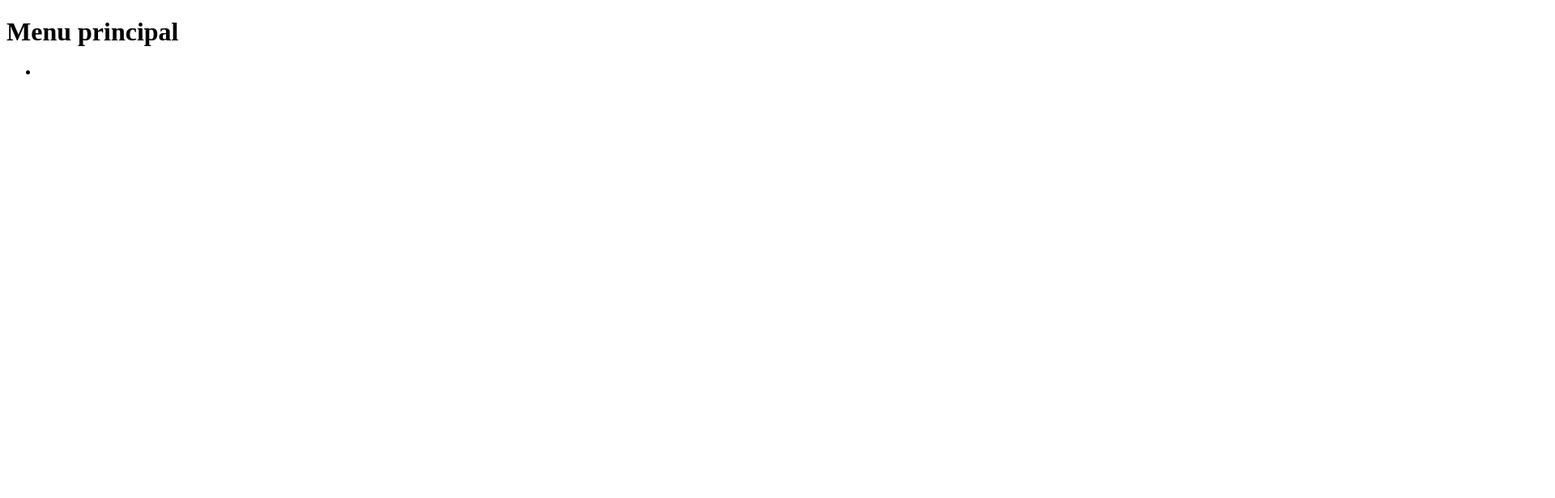
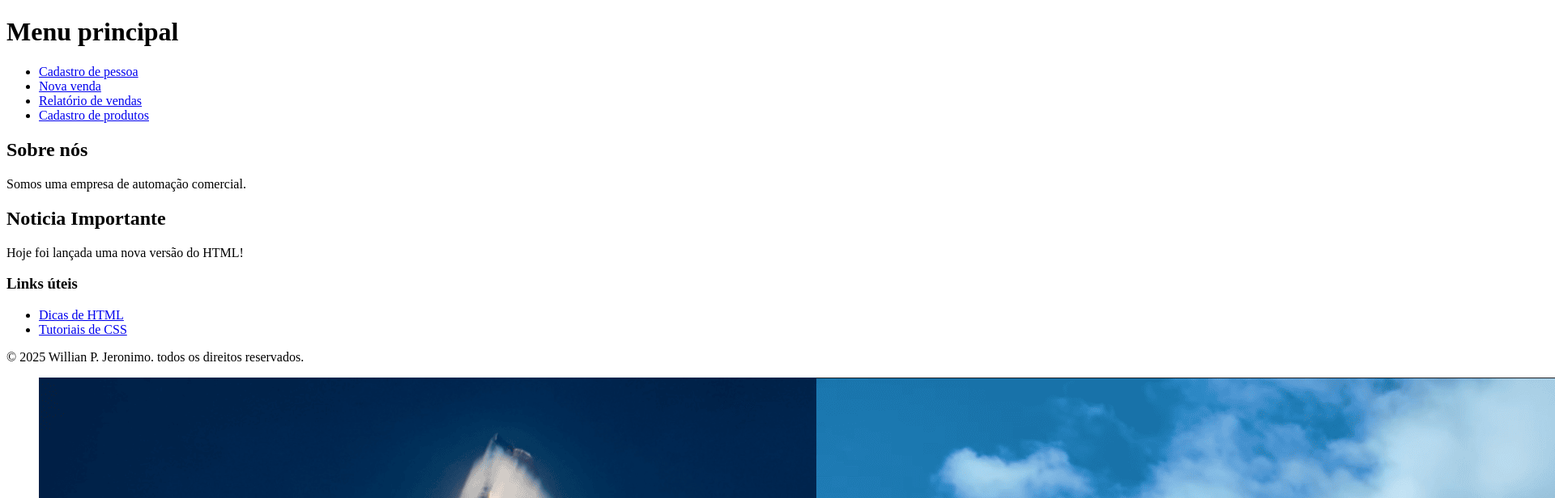
Before and after one commit to willianpj1/Aulahtmlsenac, a plain HTML site: page index.html in a window 1280 px wide. Shown: the top 616 px of the page at 81% size, 1920 px wide, since content can reach past the window. Drawn offline with Linux system fonts and the light colour scheme.

Commit message:
introdução ao html 5
na aula de hoje aprendemos sobre os conceito e sobre semântica sobre o html5 aprendemos a seguintes tag
asaide
img
main
header

```diff
--- a/index.html
+++ b/index.html
@@ -1,20 +1,54 @@
 <!DOCTYPE html>
 <html lang="pt-BR">
+
 <head>
     <meta charset="UTF-8">
     <meta name="viewport" content="width=device-width, initial-scale=1.0">
     <title>Aula html 03-09</title>
 </head>
+
 <body>
+    <!-- Define cabeçalho da pagina ou de uma seção.
+     Geralmente contem logotipos, menus de navegação e titulo  -->
     <header>
         <h1>Menu principal</h1>
+        <!-- define a seção de navegação do site. -->
         <nav>
             <ul>
-                <li>
-                    <a> </a>
-                </li>
+                <li> <a  href="pessoa.html"> Cadastro de pessoa </a> </li>
+                <li> <a  href="nova_venda.html"> Nova venda </a> </li>
+                <li> <a href="Relatorio_venda.html"> Relatório de vendas </a> </li>
+                <li> <a href="cadastro_produto.html"> Cadastro de produtos </a> </li>
             </ul>
         </nav>
     </header>
+    <!-- Define uma seção especifica dentro da pagina. -->
+    <section>
+        <h2> Sobre nós </h2>
+        <p>Somos uma empresa de automação comercial.</p>
+    </section>
+    <!--Reprsenta um conteudo indempendente, como post de blogs, notícia e artigos-->
+    <article>
+        <h2>Noticia Importante</h2>
+        <p>Hoje foi lançada uma nova versão do HTML!</p>
+    </article>
+    <!-- Usado para conteudo secundario ou complementar, como barras laterais. -->
+    <aside>
+        <h3>Links úteis</h3>
+        <ul>
+            <li><a href="#">Dicas de HTML</a></li>
+            <li><a href="#">Tutoriais de CSS</a></li>
+        </ul>
+    </aside>
+    <!-- Define rodapé da página ou de uma seção. -->
+    <footer>
+        <p>&copy; 2025 Willian P. Jeronimo. todos os direitos reservados.</p>
+    </footer>
+    <!-- usado pra agrupar e legendar imagens-->
+    <figure>
+        <img src="imagem.png" alt="voo 10 starship">
+        <figcaption>superheavy em MAX-Q formando o cone de mach</figcaption>
+    </figure>
 </body>
+
 </html>
```
Also changed, not shown: Relatorio_venda.html (added, +16 -0 lines), cadastro_produto.html (added, +13 -0 lines), pessoa.html (added, +13 -0 lines), imagem.png (added), 1 other file.
